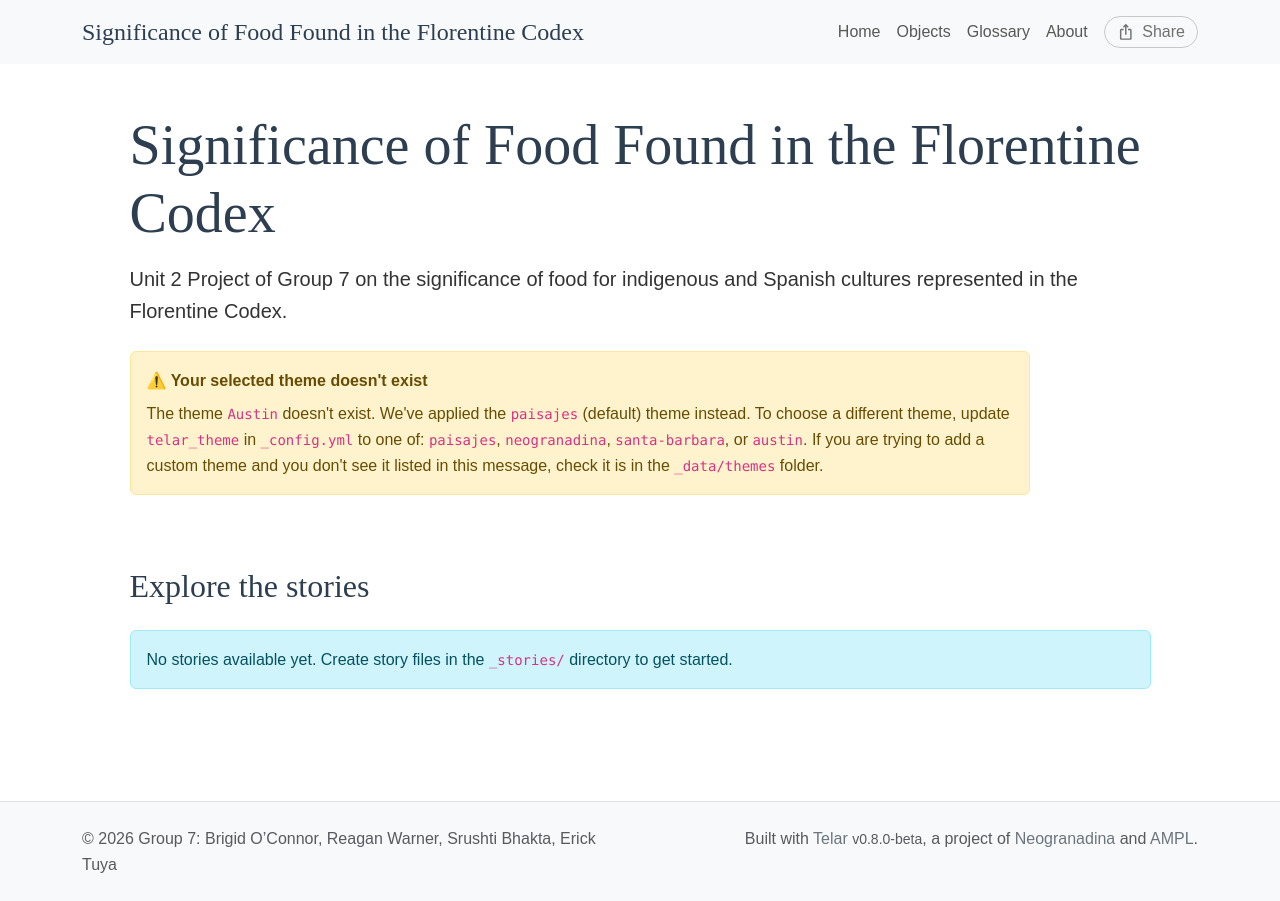
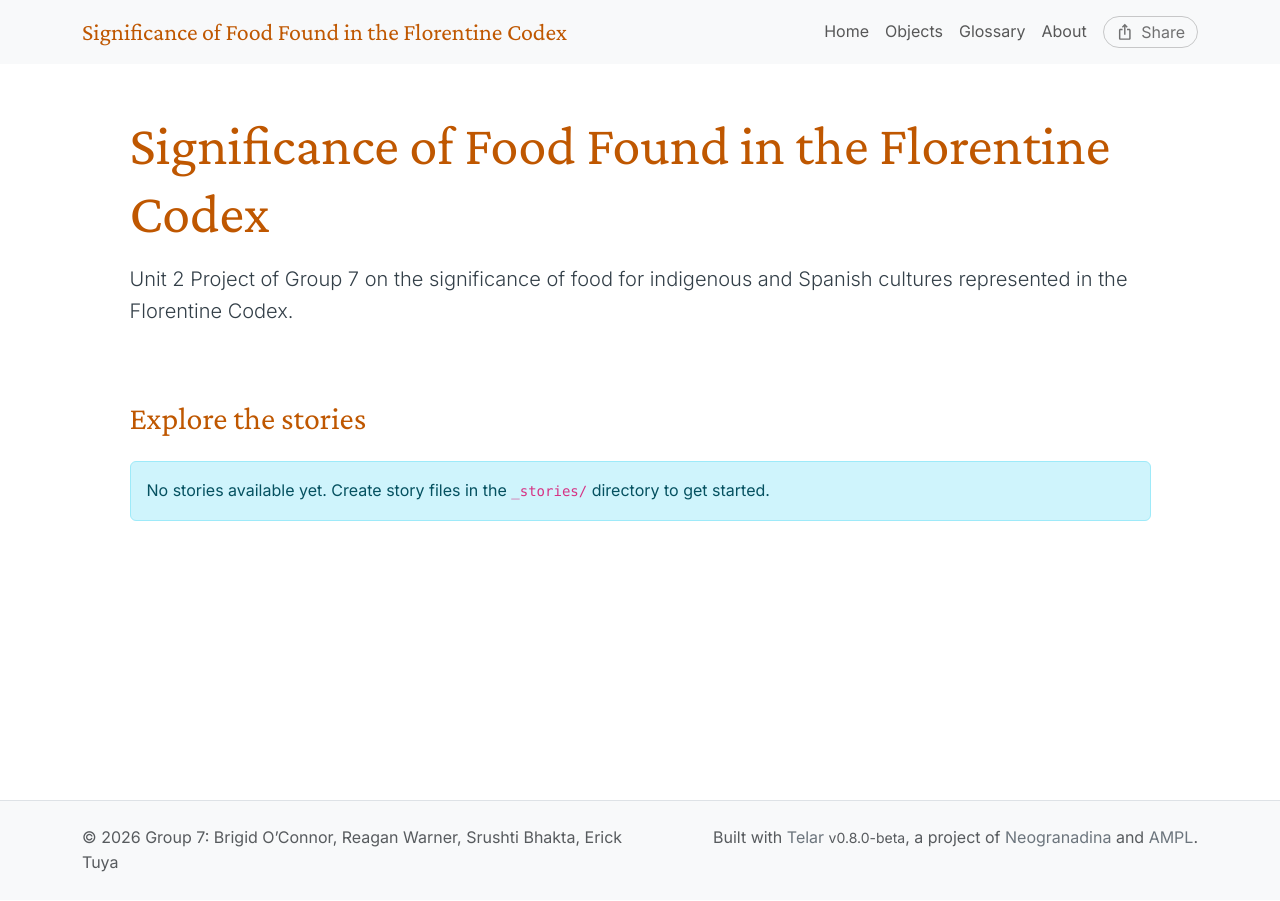
Before and after one commit to SruBee24/cuisinefromflorentinecodex, a Jekyll site: the page built from index.md, in a window 1280 px wide. Built offline with Jekyll 4.4.1, drawn with Linux system fonts in a browser that asks for light colours.

Commit message:
Update _config.yml

```diff
--- a/_config.yml
+++ b/_config.yml
@@ -8,7 +8,7 @@ baseurl: "/cuisinefromflorentinecodex"
 url: "https://srubee24.github.io"
 author: "Group 7: Brigid O’Connor, Reagan Warner, Srushti Bhakta, Erick Tuya"
 email: ""
-telar_theme: "Austin" # Options: paisajes, neogranadina, santa-barbara, austin, or custom
+telar_theme: "austin" # Options: paisajes, neogranadina, santa-barbara, austin, or custom
 logo: "" # Path to logo image (optional, max 80px tall, 200-300px wide recommended)
 telar_language: "en" # Options: "en" (English), "es" (Español)
 
```
